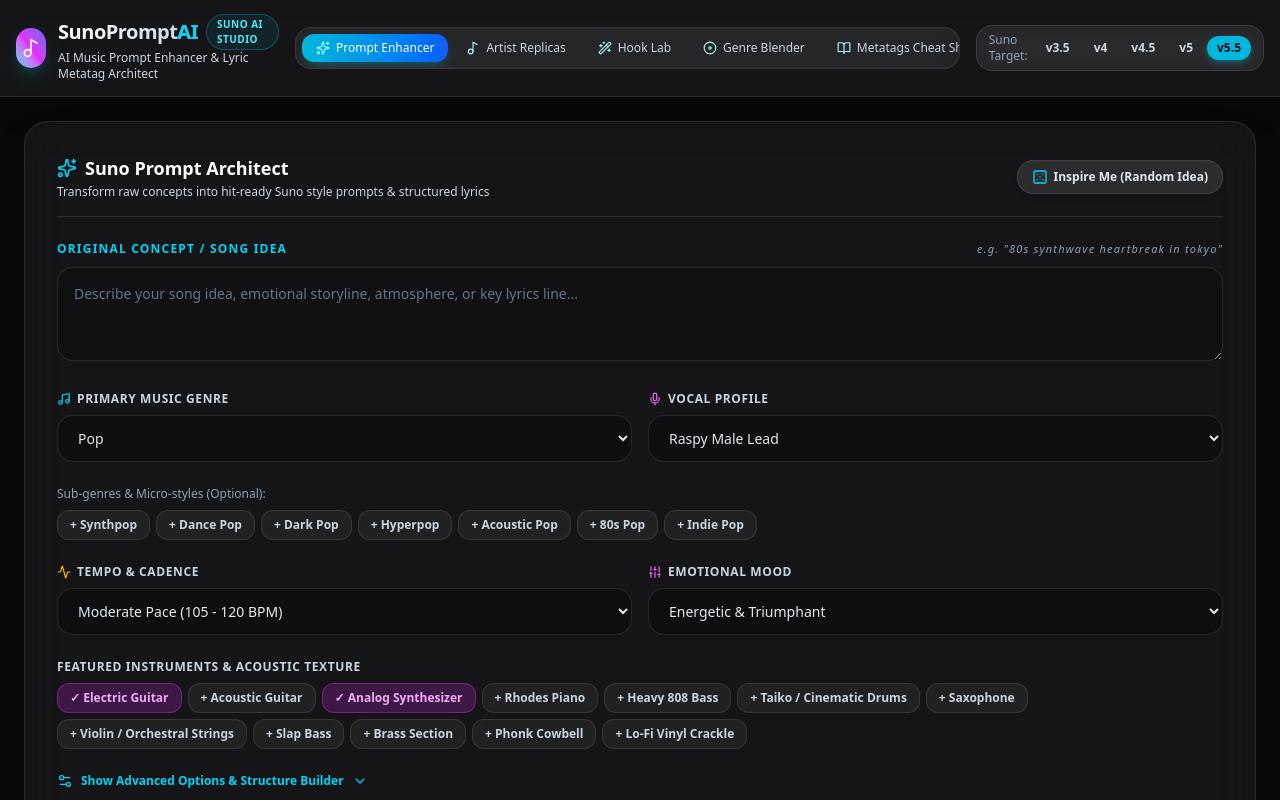
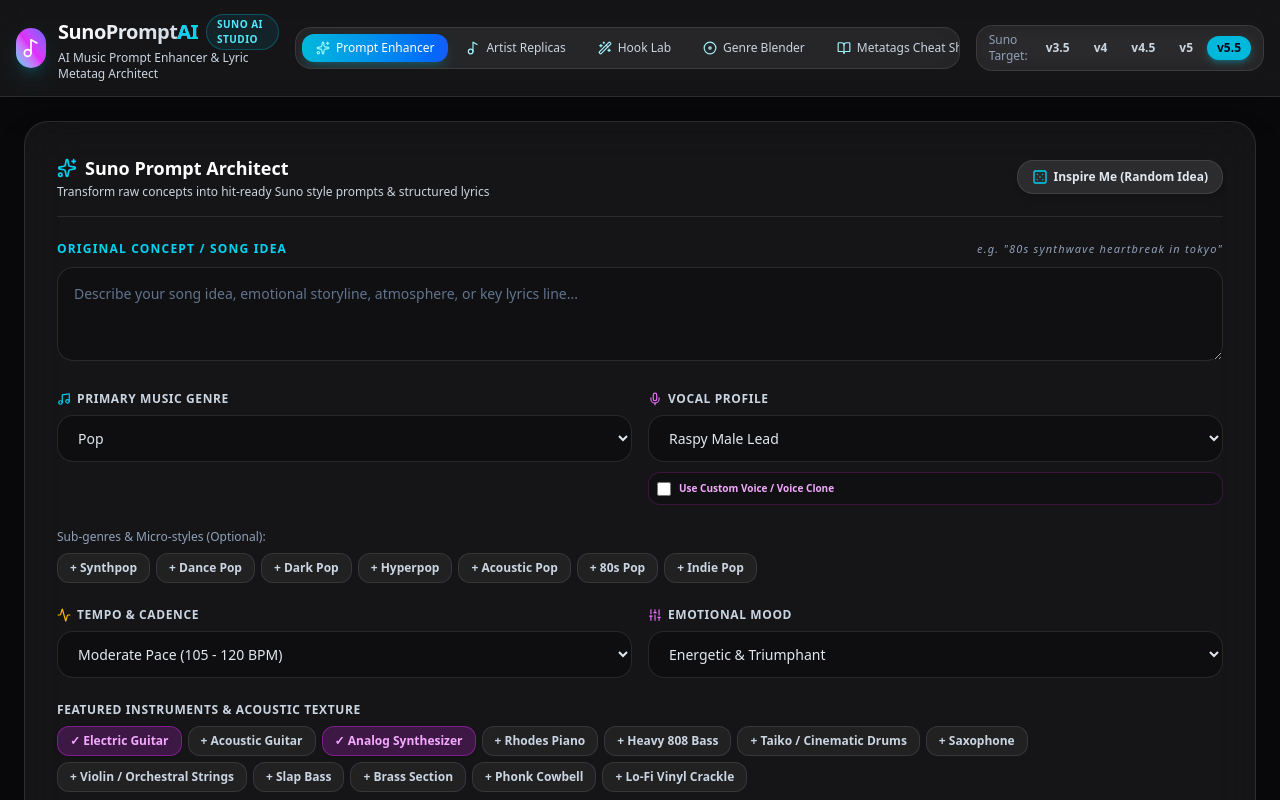
Before and after one commit to xerohour/Suno-Prompt-Enhancer, a React (Vite) app: page / in a window 1280 px wide. Shown: the top 800 px of the page. Built offline with nearby package versions, Linux system fonts and the light colour scheme.

Commit message:
feat: add v5.5 voice clone toggle and refactor app tabs

```diff
--- a/src/App.tsx
+++ b/src/App.tsx
@@ -10,36 +10,20 @@
 import { ArtistReplicas } from "./components/ArtistReplicas";
 import { SunoDiagnostician } from "./components/SunoDiagnostician";
 import { BibleCheatsheet } from "./components/BibleCheatsheet";
-import { SunoPromptRequest, SunoPromptResult, SunoVersion, PresetPrompt } from "./types";
+import { SunoPromptRequest, SunoPromptResult, SunoVersion, PresetPrompt, TabKey } from "./types";
 import { generateClientSidePrompt } from "./utils/promptGenerator";
 import { Sparkles, ArrowUp } from "lucide-react";
+import { useLocalStorage } from "./hooks/useLocalStorage";
 
 export default function App() {
-  const [activeTab, setActiveTab] = useState<
-    "enhancer" | "artists" | "hook" | "mixer" | "metatags" | "cheatsheet" | "presets" | "saved" | "diagnostician"
-  >("enhancer");
+  const [activeTab, setActiveTab] = useState<TabKey>("enhancer");
   const [sunoVersion, setSunoVersion] = useState<SunoVersion>("v5.5");
   const [currentResult, setCurrentResult] = useState<SunoPromptResult | null>(null);
   const [isLoading, setIsLoading] = useState(false);
   const [errorMsg, setErrorMsg] = useState<string | null>(null);
 
   // Saved Prompts from localStorage
-  const [savedList, setSavedList] = useState<SunoPromptResult[]>(() => {
-    try {
-      const stored = localStorage.getItem("hookgenius_saved_prompts");
-      return stored ? JSON.parse(stored) : [];
-    } catch {
-      return [];
-    }
-  });
-
-  useEffect(() => {
-    try {
-      localStorage.setItem("hookgenius_saved_prompts", JSON.stringify(savedList));
-    } catch (e) {
-      console.error("Failed to save prompts to localStorage:", e);
-    }
-  }, [savedList]);
+  const [savedList, setSavedList] = useLocalStorage<SunoPromptResult[]>("hookgenius_saved_prompts", []);
 
   // Handle Prompt Enhancement
   const handleEnhancePrompt = async (reqData: SunoPromptRequest) => {
--- a/src/components/Header.tsx
+++ b/src/components/Header.tsx
@@ -1,10 +1,10 @@
 import React from "react";
 import { Sparkles, Music2, BookOpen, Layers, Bookmark, Wand2, Disc, Activity } from "lucide-react";
-import { SunoVersion } from "../types";
+import { SunoVersion, TabKey } from "../types";
 
 interface HeaderProps {
-  activeTab: "enhancer" | "artists" | "hook" | "mixer" | "metatags" | "cheatsheet" | "presets" | "saved" | "diagnostician";
-  setActiveTab: (tab: "enhancer" | "artists" | "hook" | "mixer" | "metatags" | "cheatsheet" | "presets" | "saved" | "diagnostician") => void;
+  activeTab: TabKey;
+  setActiveTab: (tab: TabKey) => void;
   sunoVersion: SunoVersion;
   setSunoVersion: (v: SunoVersion) => void;
   savedCount: number;
--- a/src/components/PromptEnhancerForm.tsx
+++ b/src/components/PromptEnhancerForm.tsx
@@ -58,6 +58,7 @@
   const [producerAnchor, setProducerAnchor] = useState("");
   const [audioQuality, setAudioQuality] = useState("24-bit 192kHz, wide stereo panorama");
   const [exclusions, setExclusions] = useState("");
+  const [useVoiceClone, setUseVoiceClone] = useState(false);
   const [showAdvanced, setShowAdvanced] = useState(false);
 
   const availableSubGenres = SUB_GENRES_MAP[genre] || [];
@@ -111,6 +112,7 @@
       producerAnchor: producerAnchor.trim() || undefined,
       audioQuality,
       exclusions: exclusions.trim() || undefined,
+      useVoiceClone: sunoVersion === "v5.5" ? useVoiceClone : false,
     });
   };
 
@@ -191,6 +193,20 @@
               </option>
             ))}
           </select>
+          {sunoVersion === "v5.5" && (
+            <div className="mt-2.5 flex items-center gap-2 bg-black/20 p-2 rounded-xl border border-fuchsia-500/20">
+              <input
+                type="checkbox"
+                id="voiceClone"
+                checked={useVoiceClone}
+                onChange={(e) => setUseVoiceClone(e.target.checked)}
+                className="w-3.5 h-3.5 accent-fuchsia-500 rounded"
+              />
+              <label htmlFor="voiceClone" className="text-[10px] font-bold text-fuchsia-300 cursor-pointer">
+                Use Custom Voice / Voice Clone
+              </label>
+            </div>
+          )}
         </div>
       </div>
 
--- /dev/null
+++ b/src/hooks/useLocalStorage.ts
@@ -0,0 +1,23 @@
+import { useState, useEffect } from "react";
+
+export function useLocalStorage<T>(key: string, initialValue: T) {
+  const [storedValue, setStoredValue] = useState<T>(() => {
+    try {
+      const item = window.localStorage.getItem(key);
+      return item ? JSON.parse(item) : initialValue;
+    } catch (error) {
+      console.warn(`Error reading localStorage key "${key}":`, error);
+      return initialValue;
+    }
+  });
+
+  useEffect(() => {
+    try {
+      window.localStorage.setItem(key, JSON.stringify(storedValue));
+    } catch (error) {
+      console.warn(`Error setting localStorage key "${key}":`, error);
+    }
+  }, [key, storedValue]);
+
+  return [storedValue, setStoredValue] as const;
+}
--- a/src/types.ts
+++ b/src/types.ts
@@ -1,4 +1,5 @@
-export type SunoVersion = "v3" | "v3.5" | "v4" | "v4.5" | "v5" | "v5.5";
+export type SunoVersion = "v3.5" | "v4" | "v4.5" | "v5" | "v5.5";
+export type TabKey = "enhancer" | "artists" | "hook" | "mixer" | "metatags" | "cheatsheet" | "presets" | "saved" | "diagnostician";
 
 export interface SunoPromptRequest {
   topic: string;
@@ -14,6 +15,7 @@
   producerAnchor?: string;
   audioQuality?: string;
   exclusions?: string;
+  useVoiceClone?: boolean;
 }
 
 export interface SunoPromptResult {
--- a/src/utils/promptGenerator.ts
+++ b/src/utils/promptGenerator.ts
@@ -336,6 +336,7 @@
     structurePreferences,
     customInstructions,
     exclusions,
+    useVoiceClone,
   } = req;
 
   const conceptStr = topic.trim() || "Epic journey of transformation and resilience";
@@ -395,8 +396,15 @@
 
   if (sunoVersion === "v5.5") {
     // Vector/Stacked format for v5.5
+    // Voice Clone Check
+    let finalTimbreLayer = [featuredInstruments, vocalTypeStr].filter(Boolean).join(", ");
+    if (useVoiceClone) {
+       // Omit vocal timbre/gender, only keep emotion/delivery if provided (simplifying by just dropping the preset vocalType entirely to let the clone shine, or adding 'breathy/emotional' delivery)
+       finalTimbreLayer = [featuredInstruments, "emotional delivery"].filter(Boolean).join(", ");
+    }
+
     const coreLayer = [tempoStr, "A minor", genreStr, subGenresStr].filter(Boolean).join(", ");
-    const timbreLayer = [featuredInstruments, vocalTypeStr].filter(Boolean).join(", ");
+    const timbreLayer = finalTimbreLayer;
     const atmosLayer = moodStr;
     const constraintsLayer = [audioQualityStr, producerAnchorStr, exclusionsStr ? exclusionsStr : (!isPop ? "no pop, no polished hooks" : "")].filter(Boolean).join(", ");
 
@@ -470,6 +478,7 @@
       "Suno Bible Weak Tag Clarification: Expanded generic sub-genres with strong stylistic anchors to prevent generic output.",
       sunoVersion === "v4.5" ? "v4.5 Tip: Maximize your 8-minute generations by writing longer, more complex song structures." : "",
       (sunoVersion === "v5" || sunoVersion === "v5.5") ? "v5.5 Tip: You can now clone your own voice or train a custom model with your personal catalog in Suno!" : "",
+      useVoiceClone ? "Voice Clone Active: Vocal gender/timbre removed from prompt. Only emotional delivery modifiers retained." : "",
       "Temporal Optimization: Generate during off-peak hours (3:00 AM - 4:30 AM local time) for peak AI performance."
     ].filter(Boolean),
     moodAnalysis: `A ${moodStr.toLowerCase()} ${genreStr} production set in the ${era} era, featuring ${vocalTypeStr.toLowerCase()} delivery and ${instrumentsStr}.`,
```
